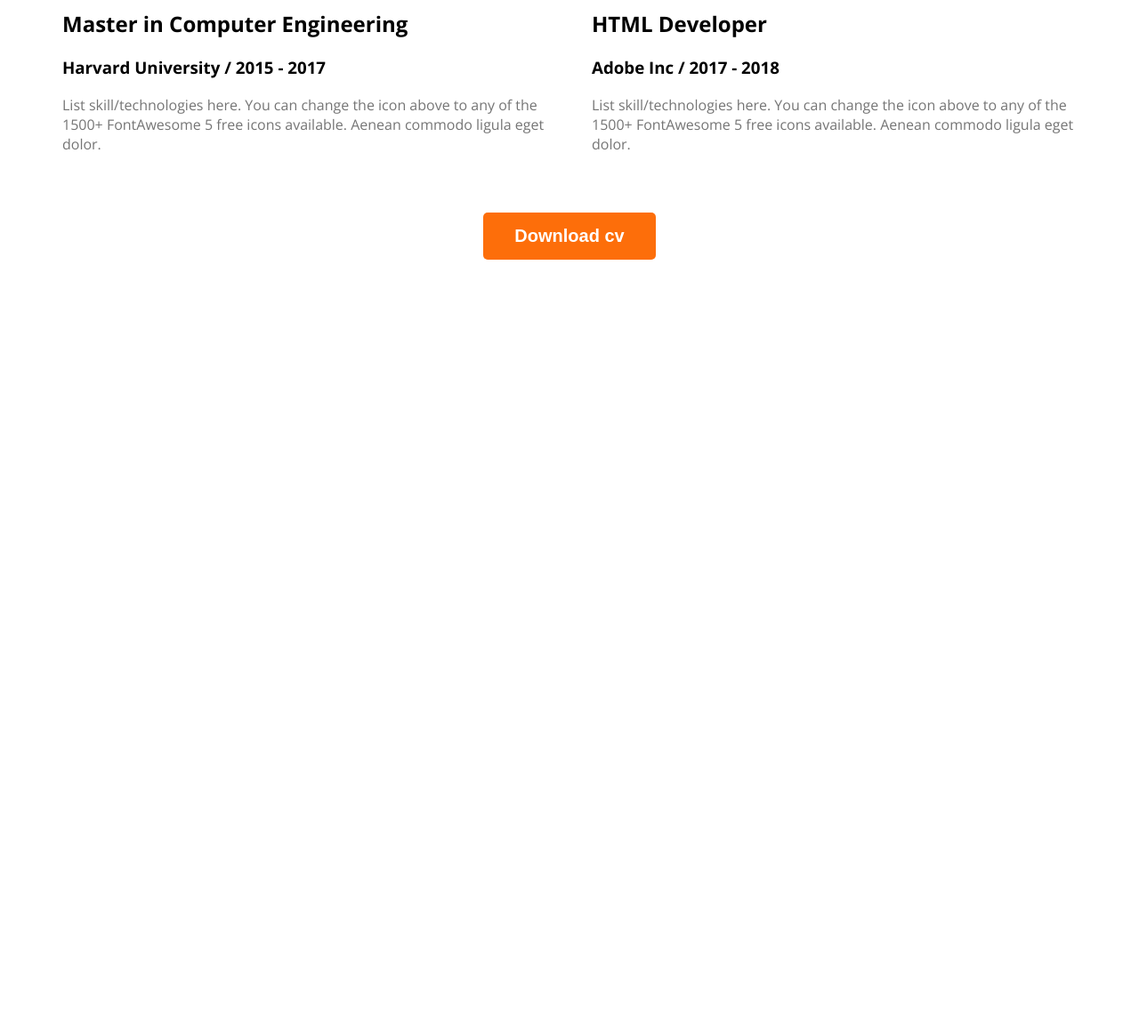
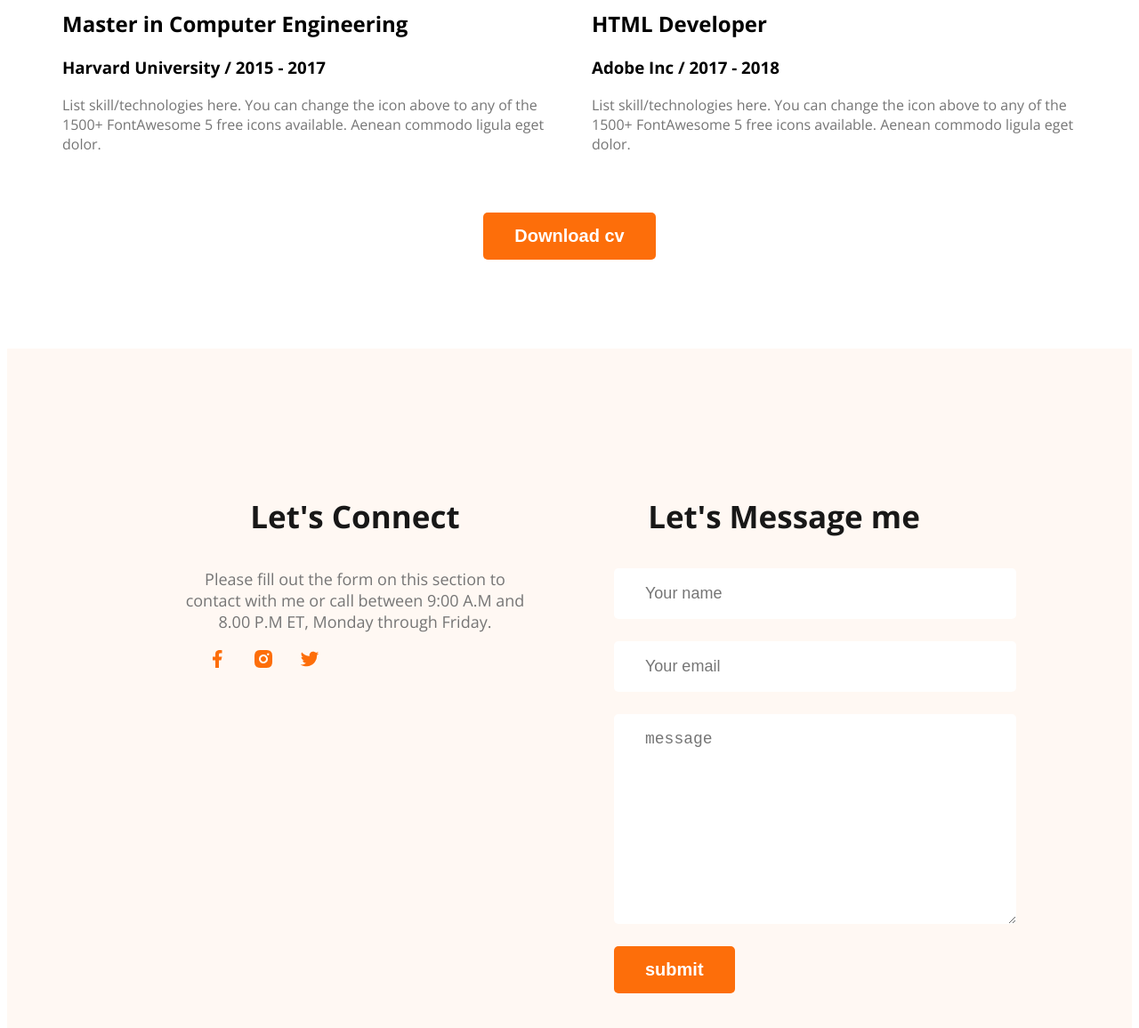
Before and after one commit to imran-bin/portfolio, a plain HTML site: page index.html in a window 1280 px wide. Shown: the part 2925-4081 px from the top of the page at 89% size. Before the commit the page ends 3225 px from the top, so only its background shows below. Drawn offline with nearby package versions, Linux system fonts and the light colour scheme.

Commit message:
footer done

```diff
--- a/index.html
+++ b/index.html
@@ -145,6 +145,26 @@
           </section>
     </main>
     <footer>
+        <div class="footer-column">
+            <h3 class="section-title">Let's Connect</h3>
+            <p class="section-description">
+                Please fill out the form on this section to contact with me or call between 9:00 A.M and 8.00 P.M ET, Monday through Friday.
+            </p>
+            <div class="social-links">
+                <a href=" "><img src="images/icons/facebook.png" alt=""></a>
+                <a href=""><img src="images/icons/insta.png" alt=""></a>
+                <a href=""><img src="images/icons/twitter.png" alt=""></a>
+            </div>
+        </div>
+        <div class="footer-column">
+            <h3 class="section-title">Let's Message me</h3>
+            <form action="" class="contact">
+                <input type="text" placeholder="Your name">
+                <input type="email" name="" placeholder="Your email" id="">
+                <textarea name="" id="" cols="30" rows="10" placeholder="message"></textarea>
+                <input class="btn-primary" type="submit" value="submit">
+            </form>
+        </div>
 
     </footer>
 
--- a/styles/portfolio.css
+++ b/styles/portfolio.css
@@ -161,3 +161,27 @@ main section {
     text-align: center;
     margin-top: 50px;
 }
+footer{
+    display: flex;
+    background:#FFF8F3;
+    padding: 130px 200px;
+    margin-top: 100px;
+    gap: 100px;
+}
+.footer-column{
+    width: 50%;
+}
+.social-links a{
+    margin-left: 24px;
+}
+.contact input[type="text"], .contact input[type="email"], textarea{
+    display: block;
+    margin-bottom: 25px;
+    padding: 18px 35px;
+    color: #757575;
+    font-size: 18px;
+    border-radius: 5px;
+    background-color: #FFF;
+    border: 0;
+    width: 100%;
+}
```
